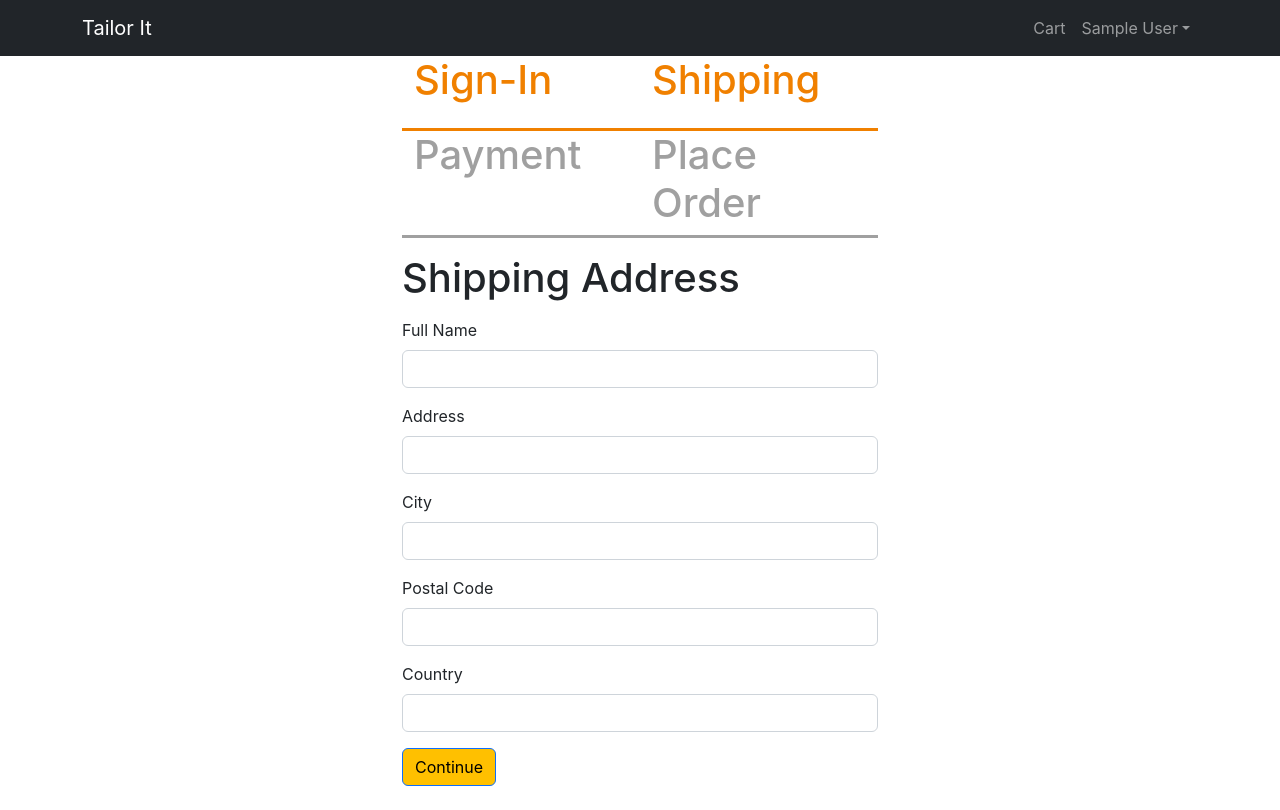
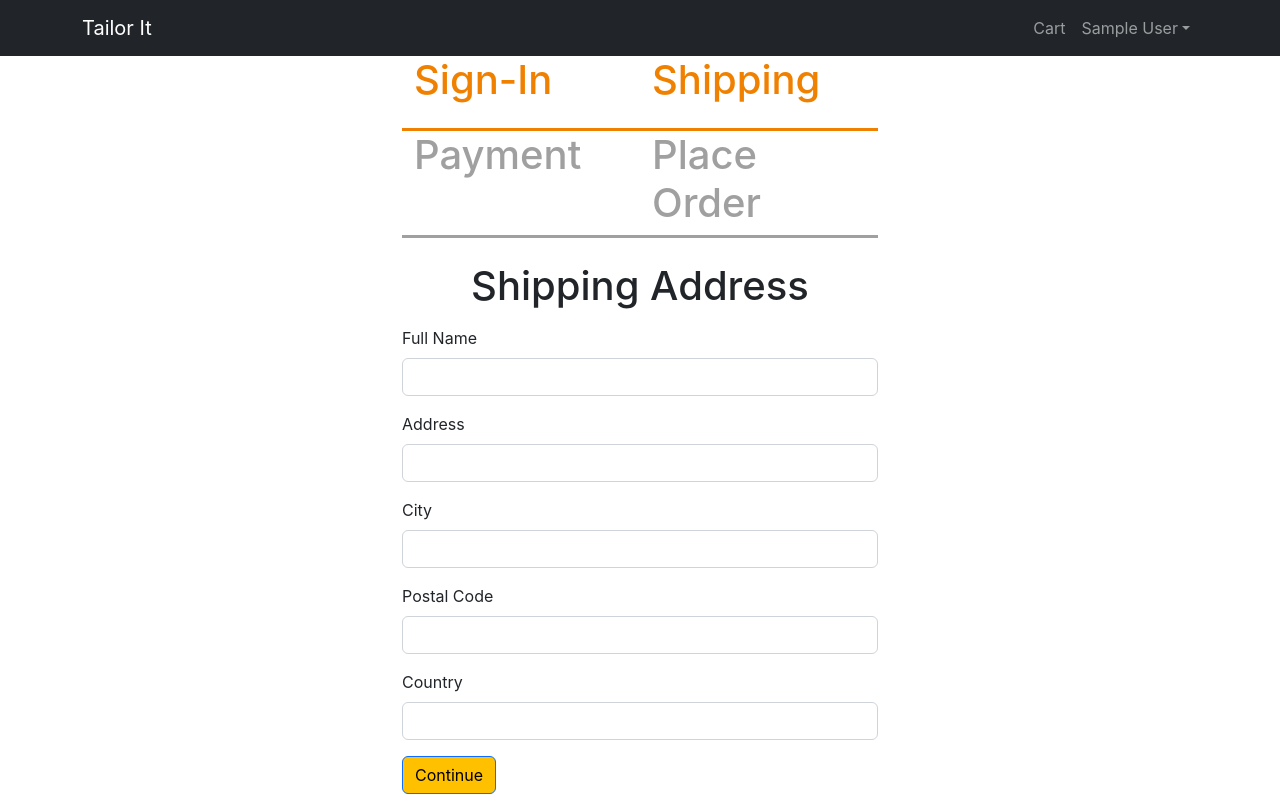
Before and after one commit to Janavi-S05/New-SHG, a React (Create React App) app in the folder frontend/: page /shippingaddressscreen in a window 1280 px wide. Built offline with nearby package versions, Linux system fonts and the light colour scheme; sample sign-in values are in the browser's storage.

Commit message:
Update ShippingAddressScreen.js

```diff
--- a/frontend/src/screens/ShippingAddressScreen.js
+++ b/frontend/src/screens/ShippingAddressScreen.js
@@ -54,13 +54,13 @@ export default function ShippingAddressScreen(){
     }
 
 
-    return <div>
+    return <div className="">
         {/* <Helmet>
             <title>Shipping Address</title>
         </Helmet> */}
         <CheckoutSteps step1 step2></CheckoutSteps>
-        <div className='container small-container'>
-        <h1 className='my-3'>Shipping Address</h1>
+        <div className='container small-container mt-4'>
+        <h1 className='my-3 text-center text-slate-500  text-2xl'>Shipping Address</h1>
         <Form onSubmit={submitHandler}>
         <Form.Group className="mb-3" controlId="fullname">
             <Form.Label>Full Name</Form.Label>
```
